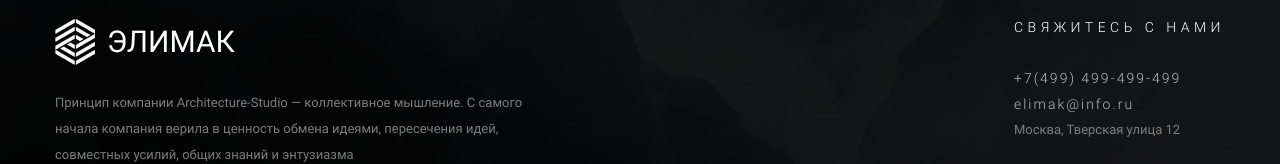
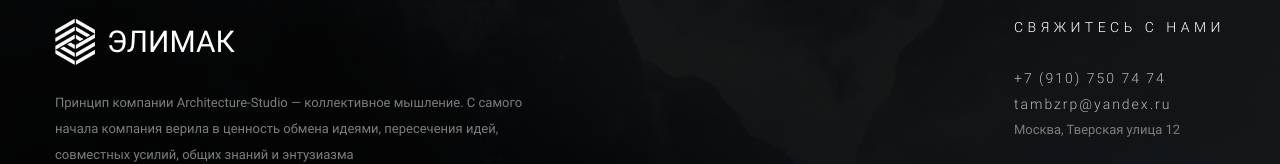
Before and after one commit to SergeyMalyuga/elimak-angular, an Angular app: page / in a window 1280 px wide. Shown: the part 3798-3962 px from the top of the page. Built offline with nearby package versions, Linux system fonts and the light colour scheme.

Commit message:
refactor(footer.component): изменить контактные данные
- Заменён номер телефона на +79107507474

```diff
--- a/src/app/features/footer/footer.component.html
+++ b/src/app/features/footer/footer.component.html
@@ -18,8 +18,8 @@
       </div>
       <div class="footer-main__wrapper-contacts">
         <h2 class="footer-main__title-main">Свяжитесь с нами</h2>
-        <a href="tel:+7499499499" class="footer-main__link link">+7(499) 499-499-499</a>
-        <a href="mailto:elimak@info.ru" class="footer-main__link link">elimak&#64;info.ru</a>
+        <a href="tel:+79107507474" class="footer-main__link link">+7 (910) 750 74 74</a>
+        <a href="mailto:tambzrp@yandex.ru" class="footer-main__link link">tambzrp&#64;yandex.ru</a>
         <address class="footer-main__address">Москва, Тверская улица 12</address>
       </div>
 
```
